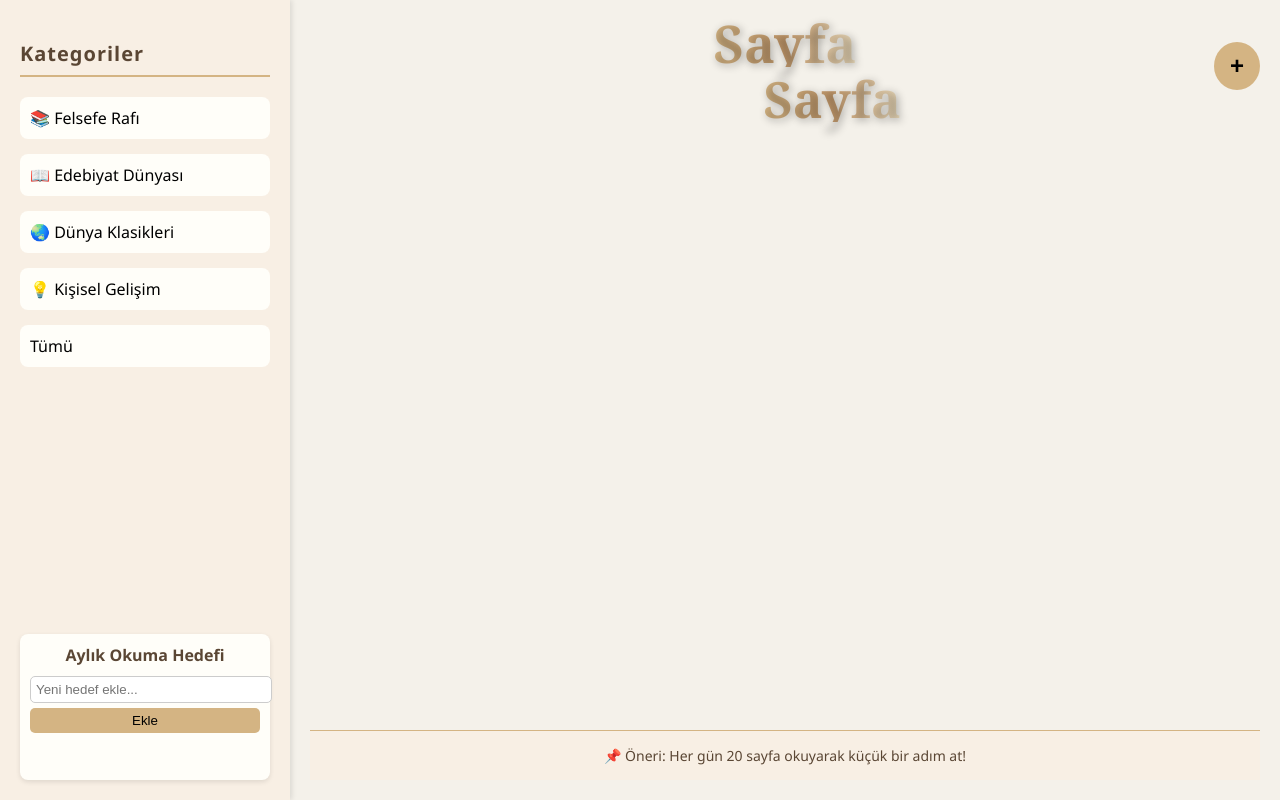
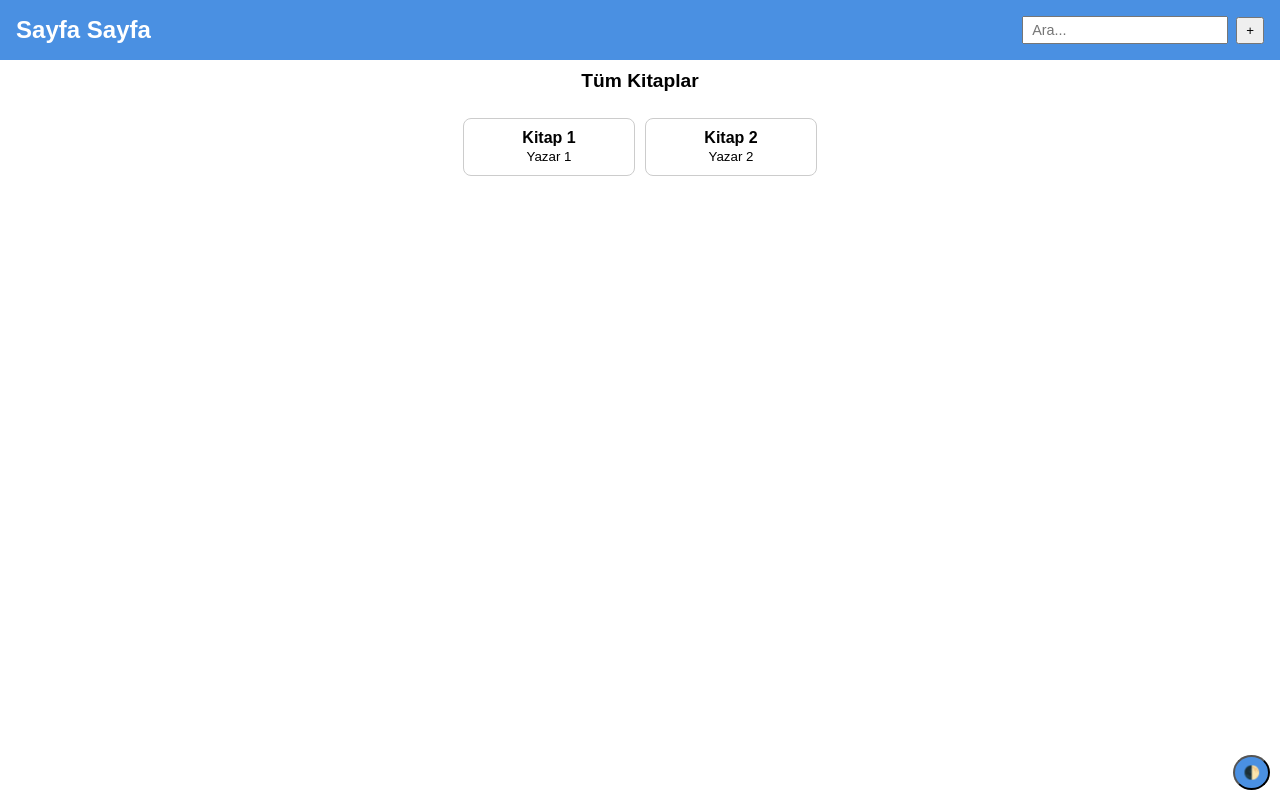
Before and after one commit to yaseminkarstarli88-lgtm/sayfa-sayfa, a plain HTML site: page index.html in a window 1280 px wide. Drawn offline with Linux system fonts and the light colour scheme.

Commit message:
Update index.html

```diff
--- a/index.html
+++ b/index.html
@@ -5,292 +5,284 @@
 <meta name="viewport" content="width=device-width, initial-scale=1.0">
 <title>Sayfa Sayfa</title>
 <style>
-body { font-family: 'Segoe UI', sans-serif; margin:0; display:flex; min-height:100vh; background:#f4f1ea; }
+  body {
+    font-family: Arial, sans-serif;
+    margin:0; padding:0;
+    transition: background 0.3s, color 0.3s;
+  }
 
-/* Sidebar */
-.sidebar { width:250px; background:#f8efe4; padding:20px; box-shadow:2px 0 5px rgba(0,0,0,0.1); display:flex; flex-direction:column; justify-content:space-between; }
-.sidebar h3 { font-size:20px; margin-bottom:20px; border-bottom:2px solid #d4b483; padding-bottom:8px; color:#5a4634; font-weight:bold; letter-spacing:1px; }
-.sidebar ul { list-style:none; padding:0; }
-.sidebar ul li { margin:15px 0; padding:10px; border-radius:8px; background:#fffef9; cursor:pointer; transition: transform 0.2s, background 0.2s; }
-.sidebar ul li:hover { background:#e6d3b3; transform:translateX(10px); }
+  /* Karanlık tema */
+  body.dark {
+    background: #121212;
+    color: #fff;
+  }
 
-/* Monthly target */
-.monthly-sidebar { margin-top:20px; background:#fffef9; padding:10px; border-radius:8px; box-shadow:0 2px 5px rgba(0,0,0,0.1); }
-.monthly-sidebar h4 { margin:0 0 10px 0; font-size:16px; color:#5a4634; text-align:center; }
-.monthly-sidebar ul { list-style:none; padding:0; max-height:200px; overflow-y:auto; }
-.monthly-sidebar ul li { display:flex; justify-content:space-between; align-items:center; padding:5px 0; border-bottom:1px solid #d4b483; font-size:14px; }
-.monthly-sidebar input[type="text"] { width:100%; padding:5px; margin-bottom:5px; border-radius:5px; border:1px solid #ccc; }
-.monthly-sidebar button { width:100%; padding:5px; border:none; border-radius:5px; background:#d4b483; cursor:pointer; margin-bottom:5px; }
-.monthly-sidebar button:hover { background:#c49a6c; }
+  header {
+    padding: 1rem;
+    background: #4a90e2;
+    color: white;
+    display: flex;
+    justify-content: space-between;
+    align-items: center;
+  }
 
-/* Main */
-.main { flex:1; display:flex; flex-direction:column; padding:20px; position:relative; }
-.header { display:flex; justify-content:center; align-items:center; margin-bottom:30px; position:relative; }
+  /* Animasyonlu Sayfa Sayfa başlığı */
+  #animated-title {
+    font-size: 1.5rem;
+    font-weight: bold;
+    overflow: hidden;
+    white-space: nowrap;
+  }
+  #animated-title span {
+    display: inline-block;
+    transform: translateY(100%);
+    animation: slide 0.5s forwards;
+  }
+  #animated-title span:nth-child(1) { animation-delay: 0s; }
+  #animated-title span:nth-child(2) { animation-delay: 0.1s; }
+  #animated-title span:nth-child(3) { animation-delay: 0.2s; }
+  #animated-title span:nth-child(4) { animation-delay: 0.3s; }
+  #animated-title span:nth-child(5) { animation-delay: 0.4s; }
+  #animated-title span:nth-child(6) { animation-delay: 0.5s; }
+  #animated-title span:nth-child(7) { animation-delay: 0.6s; }
+  #animated-title span:nth-child(8) { animation-delay: 0.7s; }
+  #animated-title span:nth-child(9) { animation-delay: 0.8s; }
+  #animated-title span:nth-child(10){ animation-delay: 0.9s; }
 
-/* Sayfa Sayfa Başlığı */
-.title {
-  font-family:'Georgia', serif;
-  font-weight:bold;
-  text-align:left;
-  line-height:0.9;
-  position:relative;
-  display:inline-block;
-  cursor:pointer;
-}
+  @keyframes slide {
+    to { transform: translateY(0); }
+  }
 
-.page-top, .page-bottom {
-  display:inline-block;
-  background: linear-gradient(90deg,#d4b483,#c49a6c,#f0e0c0);
-  -webkit-background-clip:text;
-  -webkit-text-fill-color:transparent;
-  text-shadow:2px 2px 8px rgba(0,0,0,0.3);
-}
+  /* Arama kutusu + + butonu */
+  #search-container {
+    display: flex;
+    align-items: center;
+  }
 
-.page-top { font-size:52px; }
-.page-bottom { font-size:50px; position:relative; left:50px; top:10px; }
+  #search-input {
+    padding: 4px 8px;
+    font-size: 0.9rem;
+    margin-right: 8px;
+  }
 
-.title:hover .page-top { animation: wave-top 1s infinite; }
-.title:hover .page-bottom { animation: wave-bottom 1s infinite; }
+  #add-btn {
+    padding: 4px 8px;
+    cursor: pointer;
+  }
 
-@keyframes wave-top {
-  0%,100%{ transform: translateY(0px) rotate(0deg); }
-  25%{ transform: translateY(-4px) rotate(-1deg); }
-  50%{ transform: translateY(-2px) rotate(1deg); }
-  75%{ transform: translateY(-3px) rotate(-1deg); }
-}
-@keyframes wave-bottom {
-  0%,100%{ transform: translateY(0px) rotate(0deg); }
-  25%{ transform: translateY(3px) rotate(1deg); }
-  50%{ transform: translateY(5px) rotate(-1deg); }
-  75%{ transform: translateY(2px) rotate(1deg); }
-}
+  /* Dinamik kategori başlığı */
+  #category-title {
+    text-align: center;
+    font-size: 1.2rem;
+    margin: 10px 0;
+    font-weight: bold;
+  }
 
-/* Add Button */
-.add-btn { position:absolute; right:0; background:#d4b483; border:none; padding:10px 16px; font-size:24px; cursor:pointer; border-radius:50%; font-weight:bold; }
-.add-btn:hover { background:#c49a6c; }
+  #book-list {
+    display: flex;
+    flex-wrap: wrap;
+    padding: 1rem;
+    gap: 10px;
+    justify-content: center;
+  }
 
-/* Books grid */
-.books { display:grid; grid-template-columns:repeat(auto-fill,minmax(140px,1fr)); gap:10px; margin-bottom:30px; }
-.book-card { background:#fffef9; border:1px solid #e0d6c3; border-radius:10px; padding:8px; box-shadow:2px 2px 8px rgba(0,0,0,0.15); text-align:center; transition: transform 0.3s, box-shadow 0.3s; position:relative; perspective:1000px; }
-.book-card:hover { transform: translateY(-6px) rotateX(3deg) rotateY(2deg); box-shadow: 5px 10px 15px rgba(0,0,0,0.3); }
-.book-card img { max-width:100%; border-radius:6px; height:160px; object-fit:cover; transition: transform 0.3s; }
-.book-card:hover img { transform: scale(1.03) rotateZ(1deg); }
-.book-card h4 { margin:6px 0 4px 0; font-size:14px; color:#5a4634; }
-.book-card p { font-size:12px; color:#7a654c; margin:2px 0; }
+  .book-card {
+    width: 150px;
+    padding: 10px;
+    border: 1px solid #ccc;
+    border-radius: 8px;
+    cursor: pointer;
+    transition: transform 0.2s;
+    background: white;
+    text-align: center;
+  }
 
-/* Status, Action, Category gizli, hoverda görünür */
-.book-card .status-btn,
-.book-card .action-btn,
-.book-card p { display: none; }
-.book-card:hover .status-btn,
-.book-card:hover .action-btn,
-.book-card:hover p { display:inline-block; }
+  .book-card:hover {
+    transform: scale(1.05);
+  }
 
-.book-card .status-btn.okunacak { background:#d4b483; color:#fff; }
-.book-card .status-btn.okundu { background:#4caf50; color:#fff; }
+  body.dark .book-card {
+    background: #1e1e1e;
+    border-color: #555;
+  }
 
-.book-card .action-btn { margin:3px 3px 0 3px; padding:2px 5px; border:none; border-radius:5px; cursor:pointer; background:#d4b483; color:#fff; font-size:11px; }
-.book-card .action-btn:hover { background:#c49a6c; }
+  /* Modal */
+  .modal {
+    display: none;
+    position: fixed;
+    z-index: 10;
+    left:0; top:0;
+    width:100%; height:100%;
+    background: rgba(0,0,0,0.6);
+    justify-content: center;
+    align-items: center;
+  }
 
-/* Footer */
-.footer { background:#f8efe4; padding:15px; text-align:center; font-size:14px; color:#5a4634; border-top:1px solid #d4b483; margin-top:auto; }
+  .modal-content {
+    background: #fff;
+    padding: 20px;
+    border-radius: 10px;
+    max-width: 400px;
+    width: 90%;
+    text-align: center;
+  }
 
-/* Popup */
-.popup { display:none; position:fixed; top:0; left:0; width:100%; height:100%; background:rgba(0,0,0,0.4); justify-content:center; align-items:center; z-index:100; }
-.popup-content { background:white; padding:20px; border-radius:10px; width:300px; }
-.popup-content input, .popup-content select { width:100%; padding:8px; margin:5px 0 10px 0; border:1px solid #ccc; border-radius:5px; }
-.popup-content button { background:#d4b483; border:none; padding:8px 12px; cursor:pointer; border-radius:5px; margin-right:5px; }
-.popup-content button:hover { background:#c49a6c; }
+  body.dark .modal-content {
+    background: #222;
+    color: #fff;
+  }
+
+  .star {
+    font-size: 1.5rem;
+    cursor: pointer;
+    color: gray;
+  }
+
+  .star.active {
+    color: gold;
+  }
+
+  /* Tema butonu */
+  #theme-btn {
+    position: fixed;
+    right: 10px;
+    bottom: 10px;
+    padding: 8px;
+    cursor: pointer;
+    border-radius: 50%;
+    background: #4a90e2;
+    color: white;
+  }
 </style>
 </head>
 <body>
 
-<!-- Sidebar -->
-<div class="sidebar">
-    <div class="sidebar-top">
-        <h3>Kategoriler</h3>
-        <ul>
-            <li data-category="📚 Felsefe Rafı">📚 Felsefe Rafı</li>
-            <li data-category="📖 Edebiyat Dünyası">📖 Edebiyat Dünyası</li>
-            <li data-category="🌏 Dünya Klasikleri">🌏 Dünya Klasikleri</li>
-            <li data-category="💡 Kişisel Gelişim">💡 Kişisel Gelişim</li>
-            <li data-category="Tümü">Tümü</li>
-        </ul>
+<header>
+  <div id="animated-title">
+    <span>S</span><span>a</span><span>y</span><span>f</span><span>a</span>
+    <span>S</span><span>a</span><span>y</span><span>f</span><span>a</span>
+  </div>
+  <div id="search-container">
+    <input type="text" id="search-input" placeholder="Ara...">
+    <button id="add-btn">+</button>
+  </div>
+</header>
+
+<!-- Dinamik kategori başlığı -->
+<div id="category-title">Tüm Kitaplar</div>
+
+<div id="book-list"></div>
+
+<!-- Modal -->
+<div id="book-modal" class="modal">
+  <div class="modal-content">
+    <h2 id="modal-title"></h2>
+    <p id="modal-author"></p>
+    <p id="modal-desc"></p>
+    <div id="modal-stars">
+      <span class="star" data-star="1">&#9733;</span>
+      <span class="star" data-star="2">&#9733;</span>
+      <span class="star" data-star="3">&#9733;</span>
+      <span class="star" data-star="4">&#9733;</span>
+      <span class="star" data-star="5">&#9733;</span>
     </div>
-    <div class="monthly-sidebar">
-        <h4>Aylık Okuma Hedefi</h4>
-        <input type="text" id="monthlyInput" placeholder="Yeni hedef ekle...">
-        <button onclick="addMonthlyGoal()">Ekle</button>
-        <ul id="monthlyList"></ul>
-    </div>
+    <button id="close-modal">Kapat</button>
+  </div>
 </div>
 
-<!-- Main -->
-<div class="main">
-    <div class="header">
-        <div class="title">
-            <span class="page-top">Sayfa</span><br>
-            <span class="page-bottom">Sayfa</span>
-        </div>
-        <button class="add-btn" onclick="openPopup('add')">+</button>
-    </div>
-
-    <div class="books" id="bookList"></div>
-
-    <div class="footer" id="footer">
-        📌 Öneri: Her gün 20 sayfa okuyarak küçük bir adım at!
-    </div>
-</div>
-
-<!-- Popup -->
-<div class="popup" id="popup">
-    <div class="popup-content">
-        <h3 id="popupTitle">Kitap Ekle</h3>
-        <input type="text" id="bookTitle" placeholder="Kitap Adı">
-        <input type="text" id="bookImage" placeholder="Kapak Görseli URL">
-        <select id="bookCategory">
-            <option value="📚 Felsefe Rafı">📚 Felsefe Rafı</option>
-            <option value="📖 Edebiyat Dünyası">📖 Edebiyat Dünyası</option>
-            <option value="🌏 Dünya Klasikleri">🌏 Dünya Klasikleri</option>
-            <option value="💡 Kişisel Gelişim">💡 Kişisel Gelişim</option>
-        </select>
-        <button id="saveBtn" onclick="saveBook()">Ekle</button>
-        <button onclick="closePopup()">Kapat</button>
-    </div>
-</div>
+<!-- Tema Butonu -->
+<button id="theme-btn">🌓</button>
 
 <script>
-let editIndex = null;
+  // Kalıcı tema
+  const themeBtn = document.getElementById('theme-btn');
+  if(localStorage.getItem('theme') === 'dark') document.body.classList.add('dark');
+  themeBtn.addEventListener('click', () => {
+    document.body.classList.toggle('dark');
+    localStorage.setItem('theme', document.body.classList.contains('dark') ? 'dark':'light');
+  });
 
-function loadData(){
-    const books = JSON.parse(localStorage.getItem('books')||'[]');
-    books.forEach(b=>{ addBookCard(b.title,b.image,b.category,b.status,false); });
-    const targets = JSON.parse(localStorage.getItem('monthlyGoals')||'[]');
-    targets.forEach(t=>{ addMonthlyGoalToList(t.text,t.done,false); });
-}
+  // Kitap verileri JSON
+  const books = [
+    {
+      "title":"Kitap 1",
+      "author":"Yazar 1",
+      "description":"Kitap açıklaması 1",
+      "category":"Felsefe Rafı"
+    },
+    {
+      "title":"Kitap 2",
+      "author":"Yazar 2",
+      "description":"Kitap açıklaması 2",
+      "category":"Edebiyat Dünyası"
+    }
+    // Buraya yeni kitaplar JSON olarak eklenebilir
+  ];
 
-function openPopup(mode,index=null){
-    document.getElementById('popup').style.display='flex';
-    if(mode==='edit'){
-        editIndex=index;
-        const card=document.getElementById('bookList').children[index];
-        document.getElementById('bookTitle').value=card.querySelector('h4').textContent;
-        document.getElementById('bookImage').value=card.querySelector('img').src;
-        document.getElementById('bookCategory').value=card.getAttribute('data-category');
-        document.getElementById('popupTitle').textContent='Kitap Düzenle';
-        document.getElementById('saveBtn').textContent='Kaydet';
-    }else{
-        editIndex=null;
-        document.getElementById('bookTitle').value='';
-        document.getElementById('bookImage').value='';
-        document.getElementById('bookCategory').value='📚 Felsefe Rafı';
-        document.getElementById('popupTitle').textContent='Kitap Ekle';
-        document.getElementById('saveBtn').textContent='Ekle';
-    }
-}
-function closePopup(){ document.getElementById('popup').style.display='none'; }
+  const bookList = document.getElementById('book-list');
+  const searchInput = document.getElementById('search-input');
+  const categoryTitle = document.getElementById('category-title');
 
-function saveBook(){
-    const title=document.getElementById('bookTitle').value.trim();
-    const image=document.getElementById('bookImage').value || 'https://via.placeholder.com/150x200';
-    const category=document.getElementById('bookCategory').value;
-    if(!title) return;
-    if(editIndex!==null){
-        const card=document.getElementById('bookList').children[editIndex];
-        card.querySelector('h4').textContent=title;
-        card.querySelector('img').src=image;
-        card.setAttribute('data-category',category);
-        card.querySelector('p').textContent=category;
-    } else {
-        addBookCard(title,image,category,'okunacak',true);
-    }
-    closePopup();
-    saveBooksToStorage();
-}
+  let currentCategory = "Tüm Kitaplar";
 
-function addBookCard(title,image,category,status,save=true){
-    const bookList=document.getElementById('bookList');
-    const card=document.createElement('div');
-    card.classList.add('book-card');
-    card.setAttribute('data-category',category);
-    card.innerHTML=`<img src="${image}" alt="${title}">
-                    <h4>${title}</h4>
-                    <p>${category}</p>
-                    <button class="status-btn ${status}" onclick="toggleRead(this)">${status==='okunacak'?'Okunacak':'Okundu'}</button>
-                    <button class="action-btn" onclick="editBook(this)">Düzenle</button>
-                    <button class="action-btn" onclick="deleteBook(this)">Sil</button>`;
-    bookList.appendChild(card);
-}
+  function renderBooks(filter="") {
+    bookList.innerHTML = "";
+    const filtered = books.filter(b=>{
+      const matchText = b.title.toLowerCase().includes(filter.toLowerCase()) || b.author.toLowerCase().includes(filter.toLowerCase());
+      const matchCat = (currentCategory==="Tüm Kitaplar") || b.category === currentCategory;
+      return matchText && matchCat;
+    });
+    filtered.forEach((book,index)=>{
+      const card = document.createElement('div');
+      card.className = "book-card";
+      card.innerHTML = `<strong>${book.title}</strong><br><small>${book.author}</small>`;
+      card.addEventListener('click', ()=>openModal(index));
+      bookList.appendChild(card);
+    });
+  }
 
-function editBook(btn){
-    const index=[...btn.parentElement.parentElement.children].indexOf(btn.parentElement);
-    openPopup('edit',index);
-    saveBooksToStorage();
-}
-function deleteBook(btn){
-    if(confirm('Bu kitabı silmek istediğine emin misin?')) {
-        btn.parentElement.remove();
-        saveBooksToStorage();
-    }
-}
-function toggleRead(btn){
-    if(btn.classList.contains('okunacak')){
-        btn.classList.remove('okunacak'); btn.classList.add('okundu'); btn.textContent='Okundu';
-    } else { btn.classList.remove('okundu'); btn.classList.add('okunacak'); btn.textContent='Okunacak'; }
-    saveBooksToStorage();
-}
+  searchInput.addEventListener('input', ()=>renderBooks(searchInput.value));
 
-const categories = document.querySelectorAll('.sidebar ul li');
-categories.forEach(cat => {
-    cat.addEventListener('click', () => {
-        const selected = cat.getAttribute('data-category');
-        const books = document.querySelectorAll('.book-card');
-        books.forEach(book => {
-            if(selected==="Tümü" || book.getAttribute('data-category')===selected){
-                book.style.display="block";
-            } else book.style.display="none";
+  renderBooks();
+
+  // Modal + yıldız
+  const modal = document.getElementById('book-modal');
+  const modalTitle = document.getElementById('modal-title');
+  const modalAuthor = document.getElementById('modal-author');
+  const modalDesc = document.getElementById('modal-desc');
+  const modalStars = document.getElementById('modal-stars');
+
+  function openModal(index){
+    const book = books[index];
+    modalTitle.textContent = book.title;
+    modalAuthor.textContent = book.author;
+    modalDesc.textContent = book.description;
+    // Yıldızlar
+    Array.from(modalStars.children).forEach(star=>{
+      star.classList.remove('active');
+      star.onclick = ()=>{
+        const val = star.dataset.star;
+        Array.from(modalStars.children).forEach(s=>{
+          s.classList.toggle('active', s.dataset.star <= val);
         });
+      }
     });
-});
+    modal.style.display = "flex";
+  }
 
-function saveBooksToStorage(){
-    const books=[];
-    document.querySelectorAll('.book-card').forEach(card=>{
-        books.push({
-            title: card.querySelector('h4').textContent,
-            image: card.querySelector('img').src,
-            category: card.getAttribute('data-category'),
-            status: card.querySelector('.status-btn').classList.contains('okundu')?'okundu':'okunacak'
-        });
-    });
-    localStorage.setItem('books',JSON.stringify(books));
-}
+  document.getElementById('close-modal').addEventListener('click', ()=> modal.style.display="none");
 
-function addMonthlyGoal(){
-    const input=document.getElementById('monthlyInput');
-    const val=input.value.trim();
-    if(!val) return;
-    addMonthlyGoalToList(val,false,true);
-    input.value='';
-}
+  // Kategori değiştirme fonksiyonu
+  function setCategory(cat){
+    currentCategory = cat;
+    categoryTitle.textContent = cat;
+    renderBooks(searchInput.value);
+  }
 
-function addMonthlyGoalToList(text,done,save=true){
-    const ul=document.getElementById('monthlyList');
-    const li=document.createElement('li');
-    li.innerHTML=`<span>${text}</span><input type="checkbox" ${done?'checked':''} onchange="saveMonthlyGoals()"/>`;
-    ul.appendChild(li);
-    if(save) saveMonthlyGoals();
-}
+  // Örnek kategori geçişi: Tıklama ile değiştirilebilir
+  // setCategory("Edebiyat Dünyası");
 
-function saveMonthlyGoals(){
-    const goals=[];
-    document.querySelectorAll('#monthlyList li').forEach(li=>{
-        goals.push({text: li.querySelector('span').textContent, done: li.querySelector('input').checked});
-    });
-    localStorage.setItem('monthlyGoals',JSON.stringify(goals));
-}
+</script>
 
-window.onload=loadData;
-</script>
 </body>
 </html>
```
